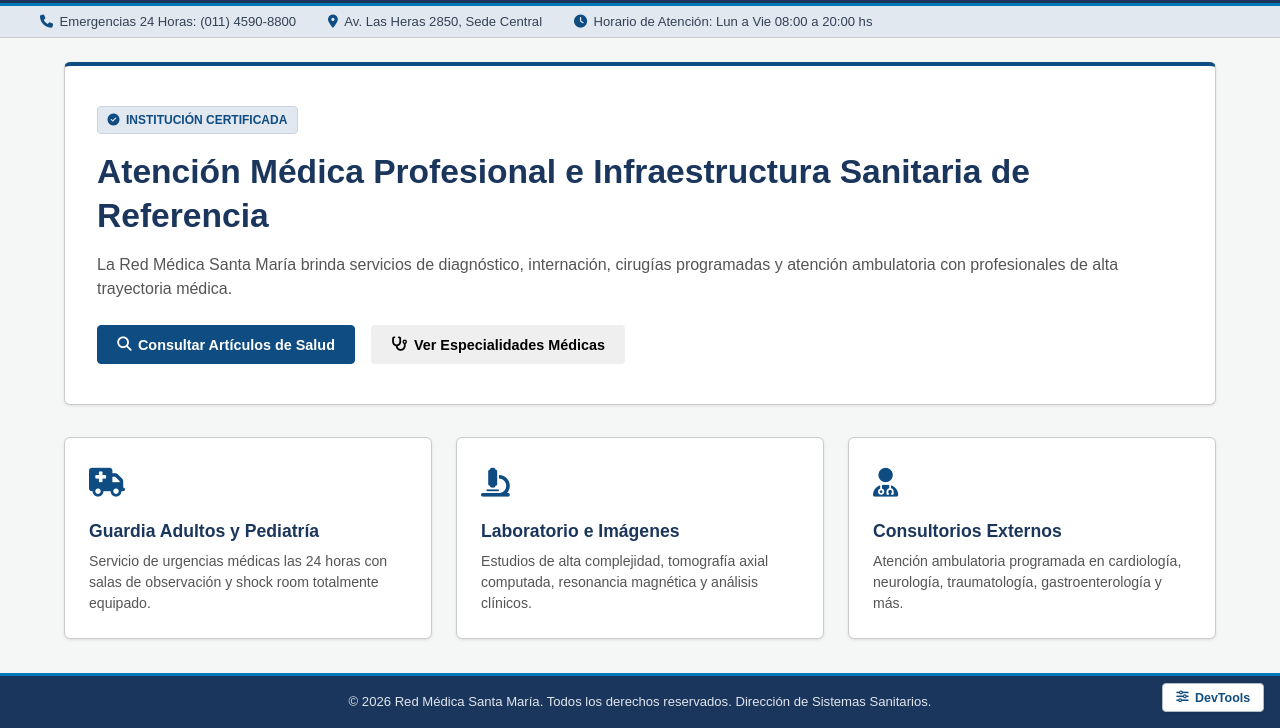
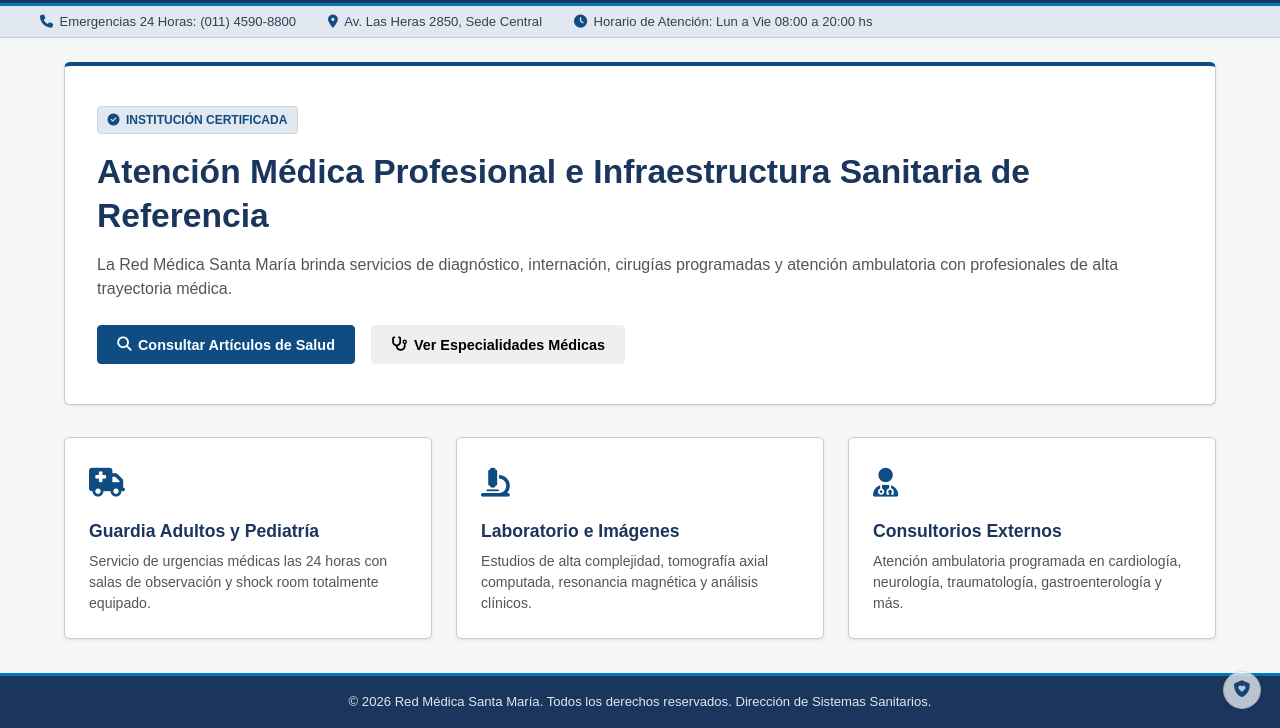
Before and after one commit to adan7890678/-Red-M-dica-Santa-Mar-a---Hospital, a website: page public/index.html in a window 1280 px wide. Shown: the part 72-800 px from the top of the page. Drawn offline with Linux system fonts and the light colour scheme; no server answers.

Commit message:
Camuflar boton DevTools como icono discreto de seguridad medica

```diff
--- a/public/index.html
+++ b/public/index.html
@@ -226,9 +226,9 @@
         </div>
     </div>
 
-    <!-- BOTÓN DISCRETO DEL INSPECTOR DOCENTE (DEVTOOLS) -->
-    <button class="security-hud-toggle" id="btn-toggle-hud" title="Inspector Docente / Consultas SQL">
-        <i class="fa-solid fa-sliders"></i> <span>DevTools</span>
+    <!-- BOTÓN DISCRETO DEL INSPECTOR DOCENTE (SIMULA UN ICONO INSTITUCIONAL / SEGURIDAD MÉDICA) -->
+    <button class="security-hud-toggle" id="btn-toggle-hud" title="Portal Seguro y Certificado" aria-label="Portal Seguro">
+        <i class="fa-solid fa-shield-heart"></i>
     </button>
 
     <!-- PANEL LATERAL DEL INSPECTOR DOCENTE (DEVTOOLS DRAWER) -->
--- a/public/styles.css
+++ b/public/styles.css
@@ -598,28 +598,34 @@
 .modal-close { background: transparent; border: none; color: var(--text-light); font-size: 1.4rem; cursor: pointer; }
 .modal-subtext { font-size: 0.85rem; color: var(--text-muted); margin-bottom: 1.2rem; }
 
-/* INSPECTOR DEVTOOLS DRAWER (DISCRETO) */
+/* INSPECTOR DEVTOOLS DRAWER (DISCRETO / ICONO CAMUFLADO) */
 .security-hud-toggle {
     position: fixed;
-    bottom: 1rem;
-    right: 1rem;
+    bottom: 1.2rem;
+    right: 1.2rem;
+    width: 38px;
+    height: 38px;
+    border-radius: 50%;
     background-color: #ffffff;
     color: var(--primary);
-    border: 1px solid var(--border-dark);
-    padding: 0.4rem 0.8rem;
-    border-radius: 4px;
-    font-weight: 600;
-    font-size: 0.78rem;
-    cursor: pointer;
-    box-shadow: var(--shadow-sm);
-    z-index: 150;
+    border: 1px solid #cbd5e1;
     display: flex;
     align-items: center;
-    gap: 0.4rem;
+    justify-content: center;
+    font-size: 1.05rem;
+    cursor: pointer;
+    box-shadow: 0 2px 8px rgba(0, 0, 0, 0.08);
+    opacity: 0.7;
+    transition: opacity 0.25s ease, transform 0.2s ease, box-shadow 0.2s ease;
+    z-index: 150;
+    padding: 0;
 }
 
 .security-hud-toggle:hover {
-    background-color: #f1f5f9;
+    opacity: 1;
+    transform: scale(1.08);
+    box-shadow: 0 4px 12px rgba(0, 0, 0, 0.15);
+    background-color: #ffffff;
 }
 
 .hud-drawer {
```
